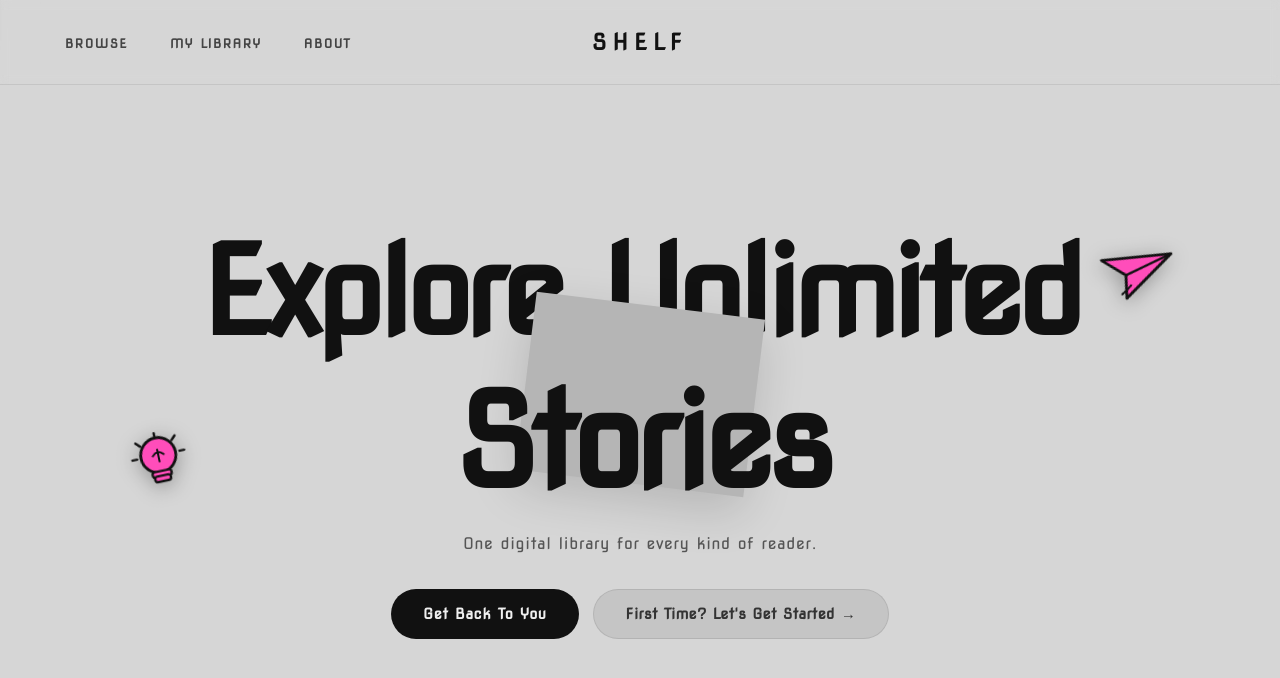
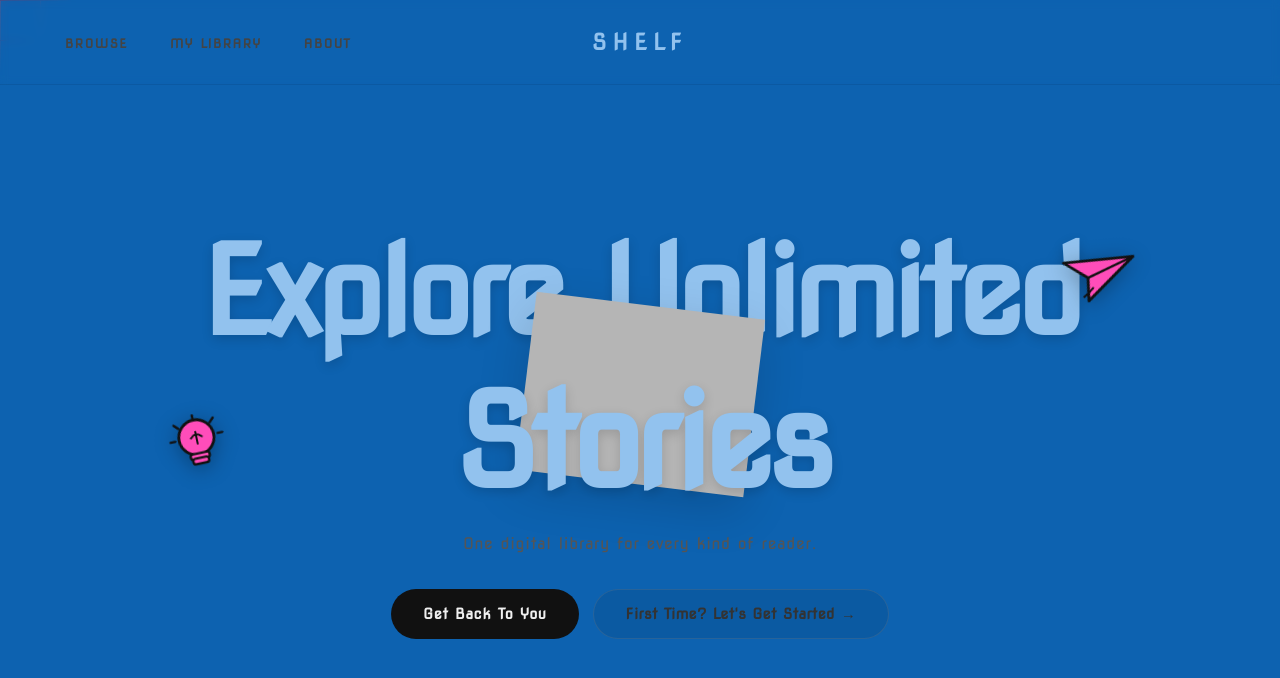
Before and after one commit to siru01/e-book, a React (Vite) app in the folder library_frontend/: page / in a window 1280 px wide. Shown: the top 678 px of the page. Built offline with nearby package versions, Linux system fonts and the light colour scheme; a web font is replaced by a local one.

Commit message:
chnages 2

```diff
--- a/library_frontend/src/index.css
+++ b/library_frontend/src/index.css
@@ -4,15 +4,11 @@
 
 * { box-sizing: border-box; }
 
-html {
-  scrollbar-gutter: stable !important;
-}
-
-body {
+html, body {
   margin: 0;
   padding: 0;
-  font-family: 'Inter', sans-serif;
-  overflow-x: hidden;
+  overflow: hidden;
+  height: 100%;
 }
 
 @keyframes blink {
--- a/library_frontend/src/pages/HomePage.css
+++ b/library_frontend/src/pages/HomePage.css
@@ -2,11 +2,13 @@
 
 *, *::before, *::after { box-sizing: border-box; margin: 0; padding: 0; }
 
+
+
 /* ── Theme Variables ──────────────────────────────────────── */
 .shelf-wrapper {
-  --bg:                #d6d6d6;
+  --bg:                #025badf3;
   --bg-secondary:      #cbcbcb;
-  --text:              #111;
+  --text:              #92c2ee;
   --text-muted:        #555;
   --nav-link:          #444;
   --nav-link-hover:    #000;
@@ -32,10 +34,18 @@
   color: var(--text);
   position: fixed;
   inset: 0;
-  overflow: hidden;
+  overflow-x: hidden;
+  overflow-y: auto;   /* allow scrolling */
+  scrollbar-width: none;  /* Firefox */
+  -ms-overflow-style: none; /* IE/Edge */
   display: flex;
   flex-direction: column;
   transition: background 0.4s ease, color 0.4s ease;
+}
+
+/* Chrome, Safari, etc. — Hide scrollbar */
+.shelf-root::-webkit-scrollbar {
+  display: none;
 }
 
 /* ── Custom cursor ──────────────────────────────────────── */
@@ -81,8 +91,8 @@
   pointer-events: none;
   z-index: 1;
   background-image:
-    linear-gradient(rgba(255, 255, 255, 0.1) 1px, transparent 1px),
-    linear-gradient(90deg, rgba(128,128,128,0.1) 1px, transparent 1px);
+    linear-gradient(rgb(255, 0, 0) 1px, transparent 1px),
+    linear-gradient(90deg, rgb(255, 65, 65) 1px, transparent 1px);
   background-size: 40px 40px;
   will-change: mask-image;
 }
@@ -174,6 +184,7 @@
 .shelf-headline-line {
   display: block;
   font-size: clamp(3.5rem, 9.5vw, 8rem);
+  text-shadow: 0 4px 12px rgba(0,0,0,0.15); /* fixed syntax */
   font-weight: 900;
   letter-spacing: -0.06em;
   color: var(--text);
@@ -205,16 +216,37 @@
 
 .shelf-sticker--bulb {
   bottom: -10px;
-  left: -80px;
+  left: -50px;
   transform: rotate(-12deg);
   animation-delay: 0s;
+  width: 100px;        /* back to reasonable size */
+  height: 100px;
 }
 
 .shelf-sticker--plane {
   top: 0px;
-  right: -90px;
+  right: -60px;
   transform: rotate(18deg);
   animation-delay: 1.5s;
+  width: 100px;
+  height: 100px;
+}
+
+.shelf-sticker {
+  position: absolute;
+  z-index: 4;
+  pointer-events: auto;        /* allow hover */
+  filter: drop-shadow(0 4px 10px rgba(0,0,0,0.3));
+  animation: sticker-float 4s ease-in-out infinite alternate;
+  transition: transform 0.35s cubic-bezier(0.34, 1.56, 0.64, 1); /* spring back */
+}
+
+.shelf-sticker--bulb:hover {
+  transform: rotate(18deg) translate(12px, -14px) scale(1.15);
+}
+
+.shelf-sticker--plane:hover {
+  transform: rotate(-12deg) translate(-12px, -14px) scale(1.15);
 }
 
 @keyframes sticker-float {
```
